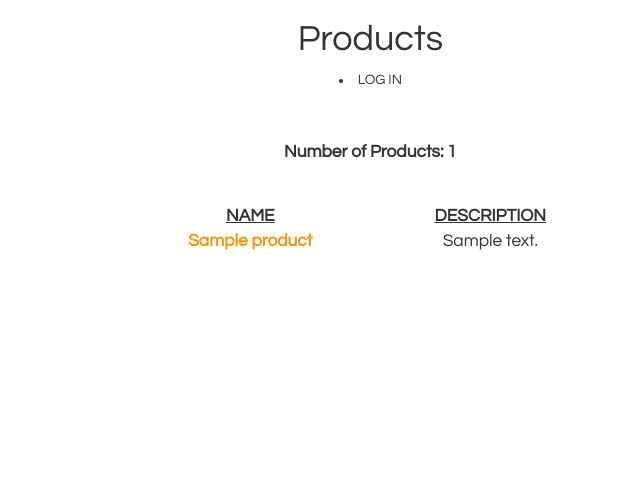
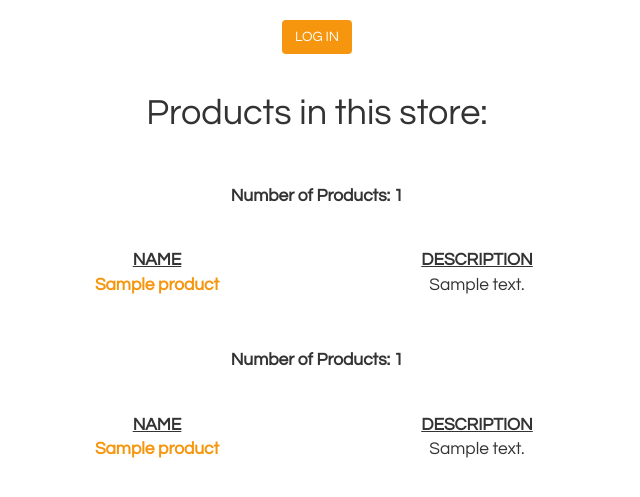
Before and after one commit to angieMutava/bc-12-online-store, a Flask app: page /overview/1 in a window 1280 px wide. Shown: the top 497 px of the page, without its empty margins (323-963 px from the left). Run offline with Flask 2, Linux system fonts and the light colour scheme; tables that the repository leaves empty hold one stand-in row (values such as "Sample post"); some libraries are stand-ins or nearby versions.

Commit message:
Add final touches to heroku version

```diff
--- a/app/static/css/styles.css
+++ b/app/static/css/styles.css
@@ -284,10 +284,21 @@ html, body {
 /* ########################### ADD - STORE & PRODUCTS ############################### */
 /* ####################################################################################### */
 
+
+.myjumbotron p {
+  font-size: 12pt;
+}
+
 .myjumbotron {
-  /*background-color: #E64545;*/
+  display: block;
+  width: 100%
 }
 
 .myjumbotron p {
   font-size: 12pt;
 }
+
+.add {
+  margin-top: 10px;
+  text-align: center;
+}
--- a/app/templates/product/overview.html
+++ b/app/templates/product/overview.html
@@ -5,15 +5,12 @@
     <div class="container-fluid">
       <div class="row">
         <div class="column">
-        <div class="col-md-9 col-md-offset-2">
             <center>
-            <h1>Products</h1>
               <div class="available_stores">
                   {% if not current_user.is_authenticated %}
-                <li><a href="{{ url_for('auth.login') }}"></a>LOG IN</li>
-                {% else %}
-                <a href="{{ url_for('product.product') }}" class="btn btn-custom" role="button">ADD NEW PRODUCT</a>
-                {% endif %}
+                  <div class="col-md-12">
+                  <a href="{{ url_for('auth.login') }}" class="btn btn-custom" role="button">LOG IN</a>
+                  <h1>Products in this store:</h1>
                     {% if all_products == 0 %}
                     <div class="return_number">
                       <p>No available products</p>
@@ -45,6 +42,43 @@
                        </div>
                      </div>
                      {% endfor %}
+                  {% endif %}
+                  {% if current_user.is_authenticated %}
+                  <div class="col-md-9 col-md-offset-2">
+                    <h1>Products</h1>
+                    <a href="{{ url_for('product.product') }}" class="btn btn-custom" role="button">ADD NEW PRODUCT</a>
+                   {% elif all_products == 0 %}
+                   <div class="return_number">
+                     <p>No available products</p>
+                   </div>
+                   {% else %}
+                   <div class="return_number">
+                     <p>Number of Products: {{ all_products }}</p>
+                   </div>
+                   <div class="store_list">
+                     <div class="row">
+                       <div class="col-sm-3 col-sm-offset-3">
+                         <span style="font-weight:bolder; font-size: 13pt; text-decoration: underline;">NAME</span>
+                       </div>
+                       <div class="col-sm-3">
+                         <span style="font-weight:bolder; font-size: 13pt; text-decoration: underline;">DESCRIPTION</span>
+                       </div>
+                     </div>
+                     {% for product in display_products %}
+                     <div class="row">
+                      <div class="col-sm-3 col-sm-offset-3">
+                         <div class="prod_name">
+                          {{ product.product_name }}</div>
+                      </div>
+                      <div class="col-sm-3">
+                        <div class="desc">
+                          {{ product.product_description }}
+                        </div>
+                      </div>
+                    </div>
+                    {% endfor %}
+                  {% endif %}
+                </div>
               </div>
             </center>
           </div>
```
Lines whose indentation alone changed are shown as unchanged.
